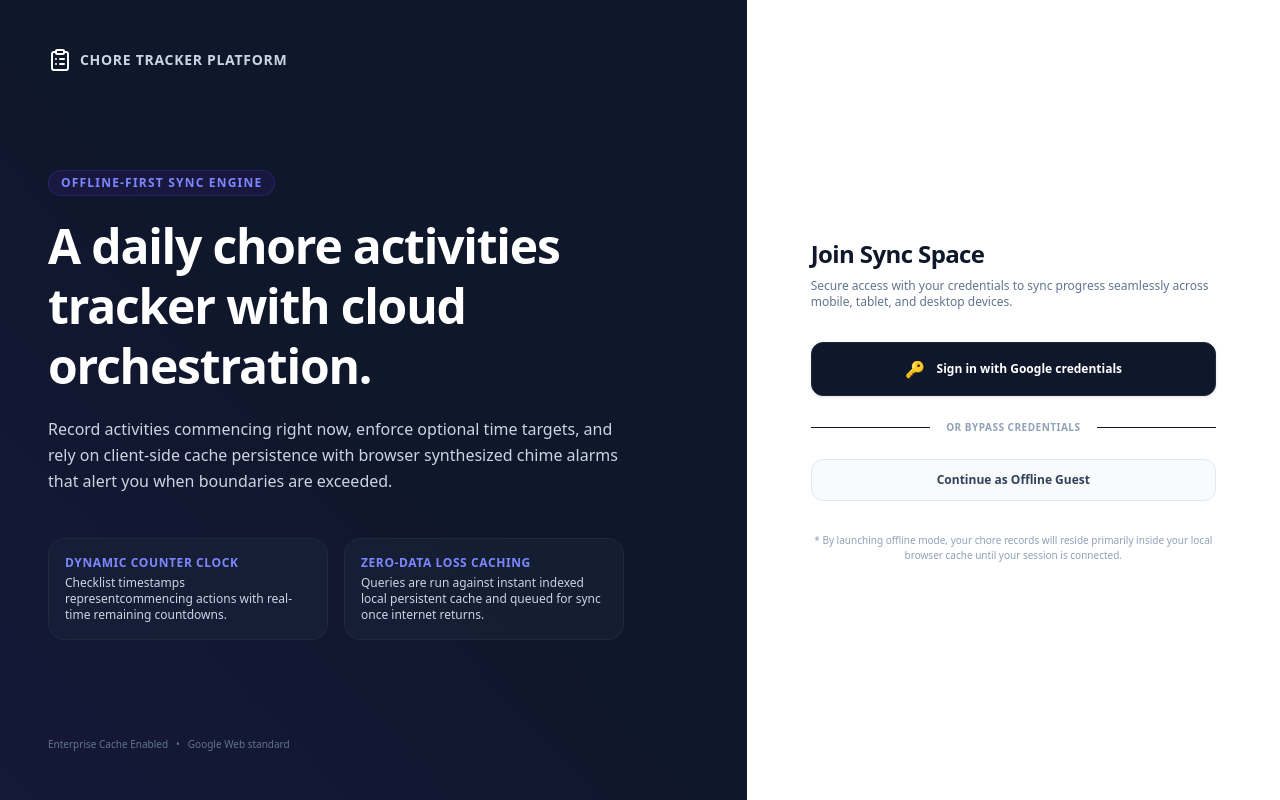
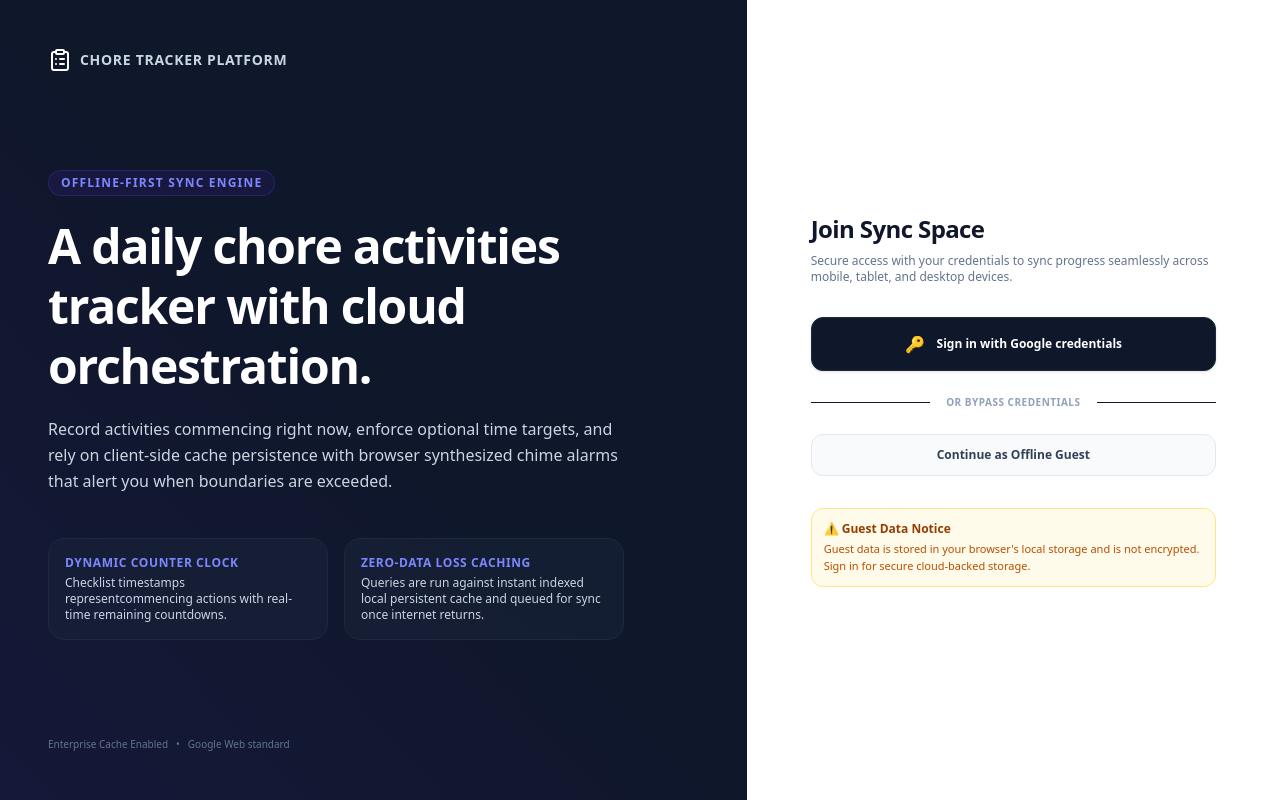
Before and after one commit to taufik306/chore-tracker, a React (Vite) app: page / in a window 1280 px wide. Built offline with nearby package versions, Linux system fonts and the light colour scheme; no server answers; the database is empty.

Commit message:
chore: mitigate localStorage data exposure for guest user + add option to clear local data

```diff
--- a/src/App.tsx
+++ b/src/App.tsx
@@ -168,7 +168,11 @@ export default function App() {
   // Save guest status locally upon change
   useEffect(() => {
     if (isGuestMode || !user) {
+      if (chores.length === 0) {
+        localStorage.removeItem('local_guest_chores');
+      } else {
         localStorage.setItem('local_guest_chores', JSON.stringify(chores));
+      }
     }
   }, [chores, isGuestMode, user]);
 
@@ -349,6 +353,16 @@ export default function App() {
     }
   };
 
+  const handleClearLocalData = () => {
+    const confirmClear = window.confirm(
+      "Are you sure you want to permanently delete all guest chores stored on this device? This action cannot be undone."
+    );
+    if (confirmClear) {
+      localStorage.removeItem('local_guest_chores');
+      setChores([]);
+    }
+  };
+
   const handleMarkNotificationRead = (notifId: string) => {
     setNotifications(prev => prev.map(n => n.id === notifId ? { ...n, read: true } : n));
   };
@@ -457,9 +471,14 @@ export default function App() {
               </button>
             </div>
 
-            <p className="text-[10px] text-slate-400 dark:text-slate-500 text-center">
-              * By launching offline mode, your chore records will reside primarily inside your local browser cache until your session is connected.
+            <div className="bg-amber-50 dark:bg-amber-950/20 border border-amber-200 dark:border-amber-900/50 rounded-xl p-3 text-left">
+              <p className="text-xs font-semibold text-amber-800 dark:text-amber-400 flex items-center gap-1.5 mb-1">
+                ⚠️ Guest Data Notice
               </p>
+              <p className="text-[11px] text-amber-700 dark:text-amber-500 leading-normal">
+                Guest data is stored in your browser's local storage and is not encrypted. Sign in for secure cloud-backed storage.
+              </p>
+            </div>
           </div>
         </div>
 
@@ -558,6 +577,18 @@ export default function App() {
                 </button>
               </div>
             ) : (
+              <div className="flex items-center gap-2">
+                {isGuestMode && (
+                  <button
+                    id="clear-guest-data-btn"
+                    onClick={handleClearLocalData}
+                    title="Clear Local Guest Data"
+                    className="p-2 bg-slate-50 hover:bg-rose-50 hover:text-rose-600 dark:bg-slate-900 dark:hover:bg-rose-950/20 dark:hover:text-rose-450 border border-slate-200 dark:border-slate-800 text-slate-600 dark:text-slate-400 rounded-xl transition-all cursor-pointer flex items-center gap-1.5"
+                  >
+                    <Trash2 className="w-3.5 h-3.5" />
+                    <span className="hidden sm:inline text-xs font-semibold">Clear Local Data</span>
+                  </button>
+                )}
                 <button
                   id="link-google-btn"
                   onClick={handleGoogleLogin}
@@ -566,6 +597,7 @@ export default function App() {
                   <span>🔑</span>
                   Sync Account
                 </button>
+              </div>
             )}
 
           </div>
```
Lines whose indentation alone changed are shown as unchanged.
